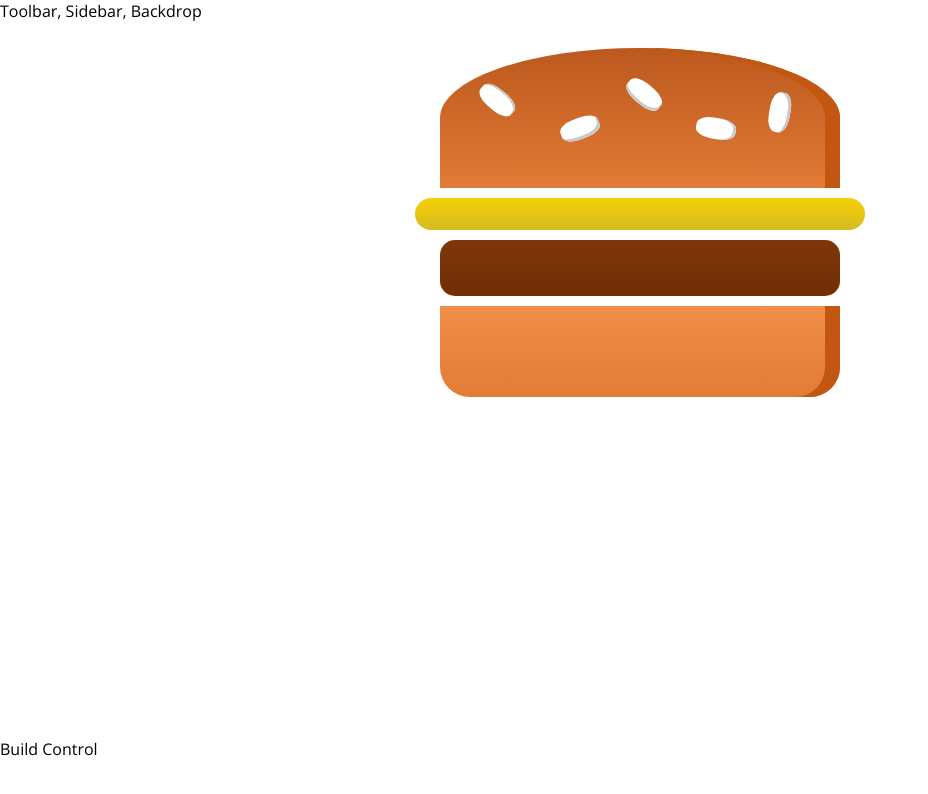
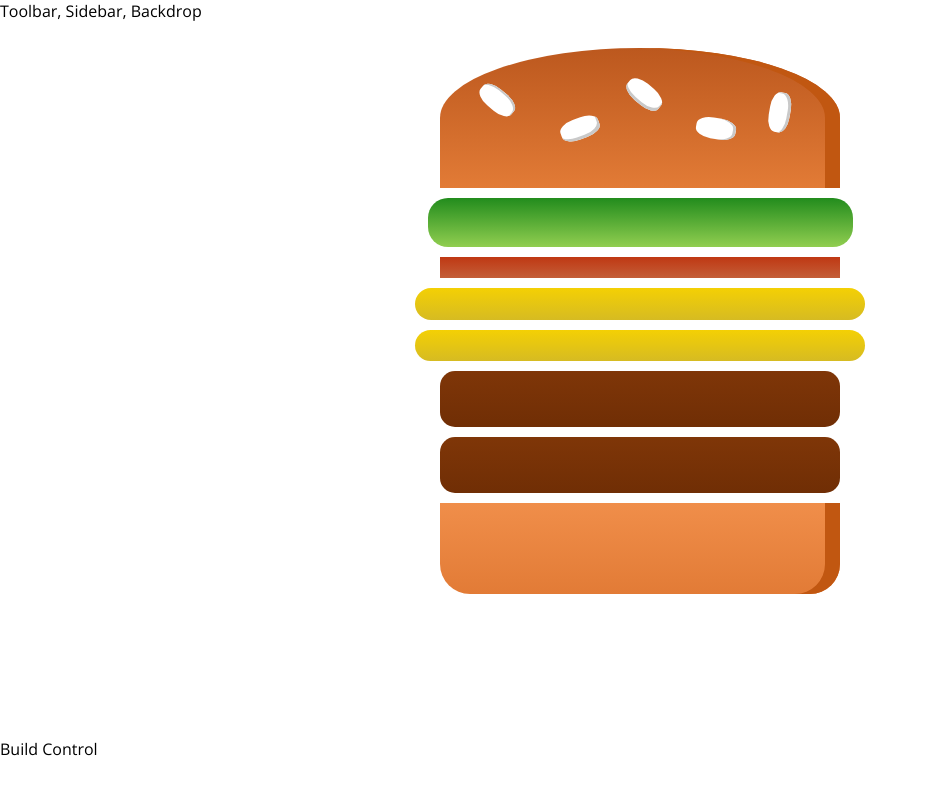
Before and after one commit to Tanishq0007/ReactBurger, a React app: page / in a window 1280 px wide. Shown: the top 794 px of the page, without its empty margins (0-928 px from the left). Built offline with nearby package versions, Linux system fonts and the light colour scheme.

Commit message:
Dynamic Burger

```diff
--- a/src/components/Burger/Burger.js
+++ b/src/components/Burger/Burger.js
@@ -4,11 +4,16 @@
 import BurgerIngridients from './BurgerIngridients/BurgerIngridients';
 
 const burger = (props) => {
+    const transformedIngridients = Object.keys(props.ingredients)
+    .map(igKey => {
+        return [...Array(props.ingredients[igKey])].map(( _, i) => {
+            return <BurgerIngridients key={igKey + i} type={igKey} />;
+        });
+    });
     return (
         <div className='Burger'>
             <BurgerIngridients type="bread-top" />
-            <BurgerIngridients type="cheese" />
-            <BurgerIngridients type="meat" />
+            {transformedIngridients}
             <BurgerIngridients type="bread-bottom" />
         </div>
     );
--- a/src/container/BurgerBulder/BurgerBuilder.js
+++ b/src/container/BurgerBulder/BurgerBuilder.js
@@ -4,10 +4,21 @@
 import Burger from '../../components/Burger/Burger';
 
 class BurgerBuilder extends Component {
+
+    state = {
+        ingredients: {
+            salad: 1,
+            bacon: 1,
+            cheese: 2,
+            meat: 2
+        }
+    }
+
+
     render () {
         return (
             <Aux>
-                <Burger />
+                <Burger ingredients ={this.state.ingredients} />
                 <div>Build Control</div>
             </Aux>
         )
```
